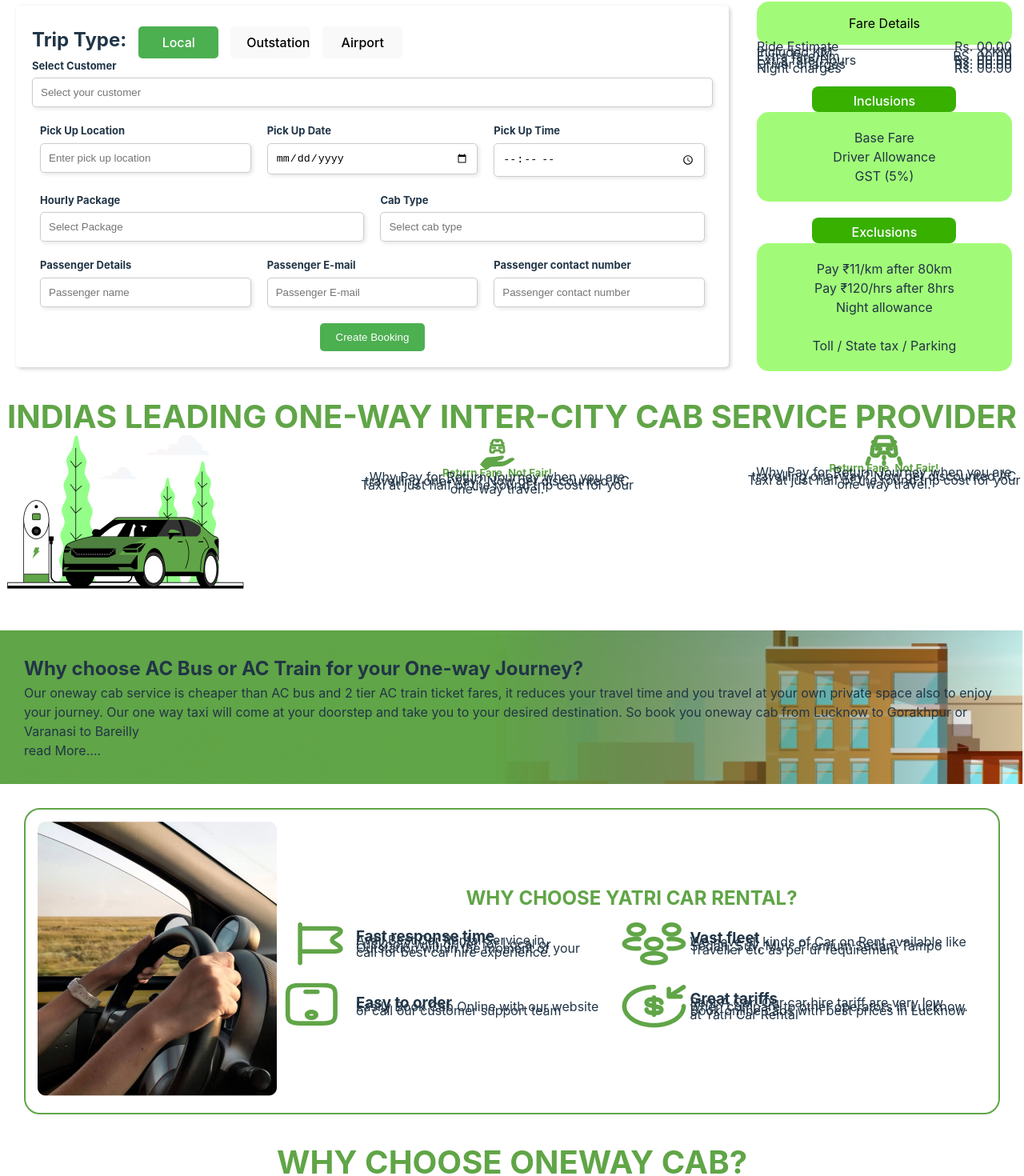
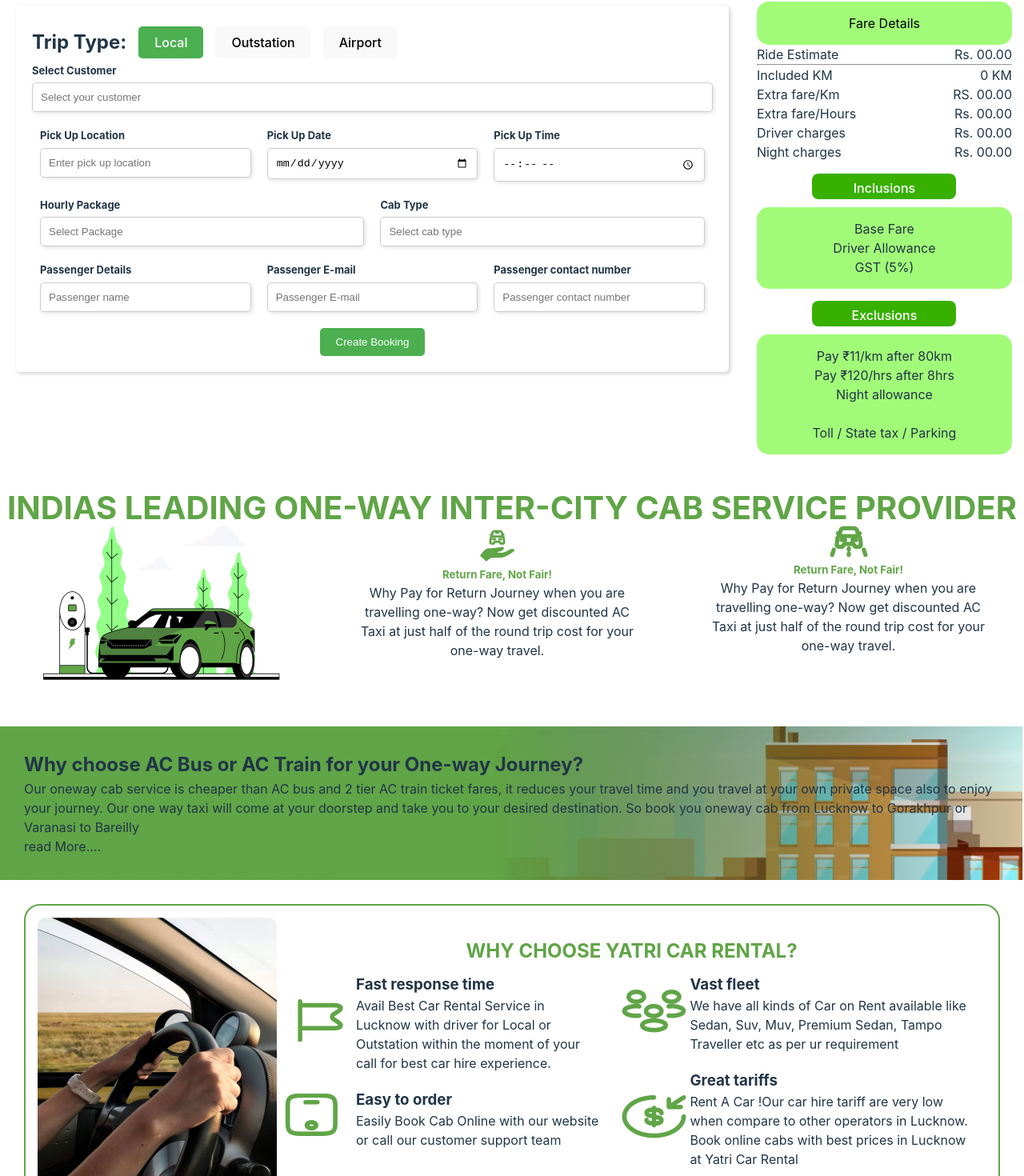
Before and after one commit to Mohammod-Ali/cab-service, a React (Vite) app: page / in a window 1280 px wide. Shown: the part 477-1947 px from the top of the page at 80% size. Built offline with nearby package versions, Linux system fonts and the light colour scheme.

Commit message:
form update

```diff
--- a/src/Pages/Cart/Cart.css
+++ b/src/Pages/Cart/Cart.css
@@ -1,4 +1,4 @@
-.cart{
+.cart {
   position: sticky;
   top: 0;
   margin: 15px;
@@ -6,10 +6,9 @@
   /* flex-direction: column;
     align-items: center; */
   /* justify-content: center; */
-
 }
 
-.cart-header{
+.cart-header {
   padding: 15px;
   margin-top: 20px;
   background-color: #a2fb78;
@@ -17,28 +16,29 @@
   text-align: center;
   border-radius: 15px;
 }
-.dFlex{
+.dFlex {
   display: flex;
   justify-content: space-between;
-    line-height: 5px;
+  /* line-height: 5px; */
 }
 
-.cart-btn{
+.cart-btn {
   width: 180px;
   height: 32px;
   border: none;
   border-radius: 8px;
-    background-color: #38B000;
+  background-color: #38b000;
   padding: 8px;
   color: white;
-    margin-top: 20px;
+  margin-top: 15px;
+  margin-bottom: 10px;
 }
 
-.cart-text-bar{
+.cart-text-bar {
   /* width: 250px; */
   height: auto;
   border-radius: 15px;
   background-color: #a2fb78;
   /* text-align: center; */
-    padding: 20px;
+  padding: 15px;
 }
--- a/src/Pages/Footer/Footer.css
+++ b/src/Pages/Footer/Footer.css
@@ -3,7 +3,7 @@
     color: white;
     text-align: center;
     padding: 60px;
-    margin-top: 300px;
+    margin-top: 150px;
 }
 
 
--- a/src/Pages/Home/Home.css
+++ b/src/Pages/Home/Home.css
@@ -40,7 +40,7 @@
     width: 350px;
 }
 
-.dFlex{
+.homeDFlex{
     display: flex;
     justify-content: space-around;
 }
--- a/src/Pages/Home/Home.jsx
+++ b/src/Pages/Home/Home.jsx
@@ -9,84 +9,22 @@
 import people from "../../assets/people.png";
 import money from "../../assets/money-recive.png";
 import banner from "../../assets/Road Trip by car image 1.png";
-import { useState } from "react";
 import TripType from "../TripType/TripType";
 
 const Home = () => {
-
-    // const [roundTrip, setRoundTrip] = useState(true)
-    // const [localTrip, setLocalTrip] = useState(false)
-
   return (
     <>
       <div>
         <img className="banner-img" src={banner} alt="Road Trip by car" />
       </div>
       {/* form section */}
-      {/* <div>
-        <div className="dFlex">
-          <div className="form-btn">
-            <button onClick={() => setLocalTrip(false)} style={{ backgroundColor: "#38B000", color: "white" }}>
-              Outstation
-            </button>
-            <button onClick={() => setLocalTrip(true)}>Local</button>
-            <button onClick={() => setAirport(true)}>Airport</button>
-          </div>
-        </div>
-       {
-            localTrip ? ' ' :  <div className="dFlex">
-            <div className="form-btn">
-              <button onClick={() => setRoundTrip(true)} style={{ backgroundColor: "#38B000", color: "white" }}>
-                One Way
-              </button>
-              <button onClick={() => setRoundTrip(false)}>Round Trip</button>
-            </div>
-          </div>
-       }
-
-
-        {
-            localTrip ? <form className="form-style" action="">
-            <input type="text" placeholder="From" />
-            <input type="text" placeholder="To" />
-            <input type="date" name="" id="" placeholder="Pick Up Date"/>
-            <button style={{ backgroundColor: "#38B000", color: "white",  }}>
-              Explore
-            </button>
-          </form>
-            :
-            roundTrip ? <form className="form-style" action="">
-            <input type="text" placeholder="From" />
-            <input type="text" placeholder="To" />
-            <input type="date" name="" id="" placeholder="Pick Up Date"/>
-            <button style={{ backgroundColor: "#38B000", color: "white",  }}>
-              Explore Cabs
-            </button>
-          </form>
-          :
-          <form className="form-style" action="">
-          <input type="text" placeholder="From" />
-          <input type="text" placeholder="To" />
-          <input type="date" name="" id="" placeholder="Pick Up Date"/>
-          <input type="date" name="" id="" placeholder="Return Date"/>
-          <input type="time" name="" id="" placeholder="Pick Up At" />
-          <button style={{ backgroundColor: "#38B000", color: "white",  }}>
-            Explore Cabs
-          </button>
-        </form>
-
-
-        }
-
-
-      </div> */}
       <TripType></TripType>
       {/* form section end */}
-      <div>
+      <div style={{marginTop: '30px'}}>
         <h1 className="heading text-clr">
           ​Indias Leading One-Way Inter-City Cab Service Provider
         </h1>
-        <div className="dFlex">
+        <div className="homeDFlex">
           <div>
             <img src={car} alt="car" />
           </div>
@@ -139,7 +77,7 @@
           <h2 style={{ textAlign: "center" }} className="upperCase text-clr">
             Why choose Yatri Car Rental?
           </h2>
-          <div className="dFlex">
+          <div className="homeDFlex">
             <div>
               <div className="car-card">
                 <div>
@@ -202,7 +140,7 @@
       {/* Why choose one way cab section */}
       <div>
         <h2 className="heading text-clr">Why Choose Oneway Cab?</h2>
-        <div className="dFlex upperCase">
+        <div className="homeDFlex upperCase">
           <div>
             <ul>
               <li>Instant Booking & Confirmation</li>
@@ -245,7 +183,7 @@
         <h1 className="text-clr">Why Choose Yatri Car Rental?</h1>
         <ul className="chose-rental-list">
           <li>
-            <span className="text-bold"></span> Yatri Car Rental has been a
+            <span className="text-bold">Yatri Car Rental</span>  has been a
             trusted digital platform for booking local and outstation car rental
             and taxi services since 2014. Our primary goal is to offer our
             clients an exceptional car rental and cab booking experience, and we
--- a/src/Pages/TripType/TripType.css
+++ b/src/Pages/TripType/TripType.css
@@ -18,9 +18,10 @@
 }
 
 .trip-type-btn button {
-    width: 100px;
+    /* width: 100px; */
     margin-left: 15px;
     margin-top: 6px;
+    margin-bottom: 6px;
     border: none;
     border-radius: 5px;
     padding: 10px 20px;
```
Also changed, not shown: src/Pages/Cart/AirportCart.jsx (+19 -21 lines), src/Pages/Cart/LocalCart.jsx (+25 -22 lines), src/Pages/Cart/OutstationCart.jsx (+9 -7 lines). Lines whose indentation alone changed are shown as unchanged.
